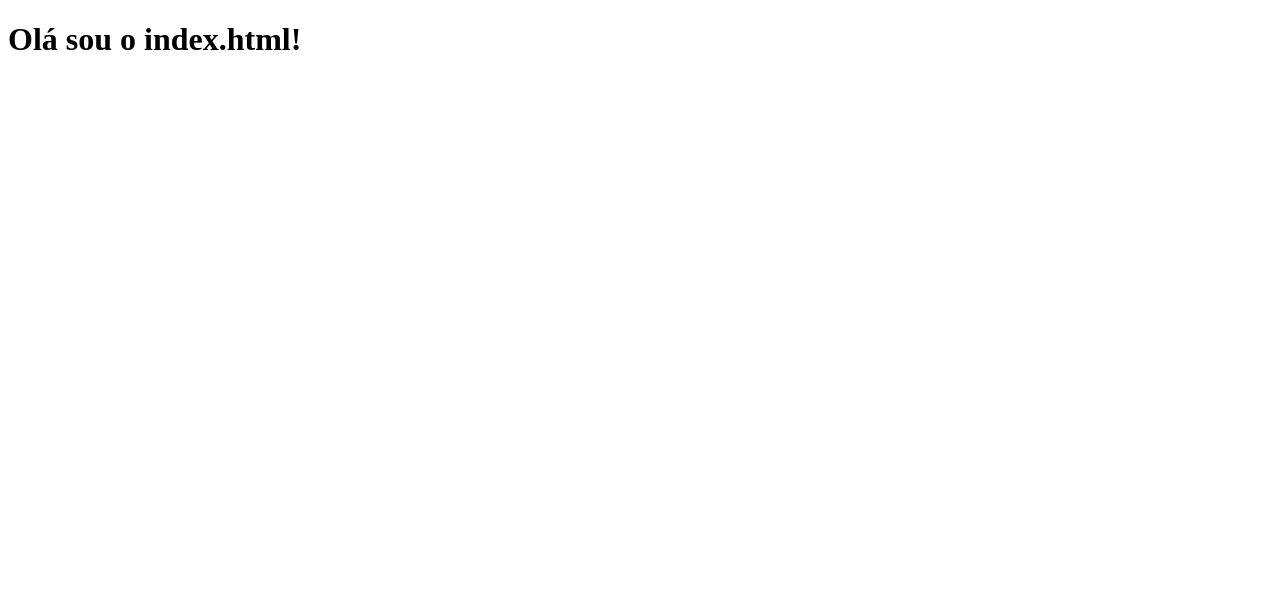
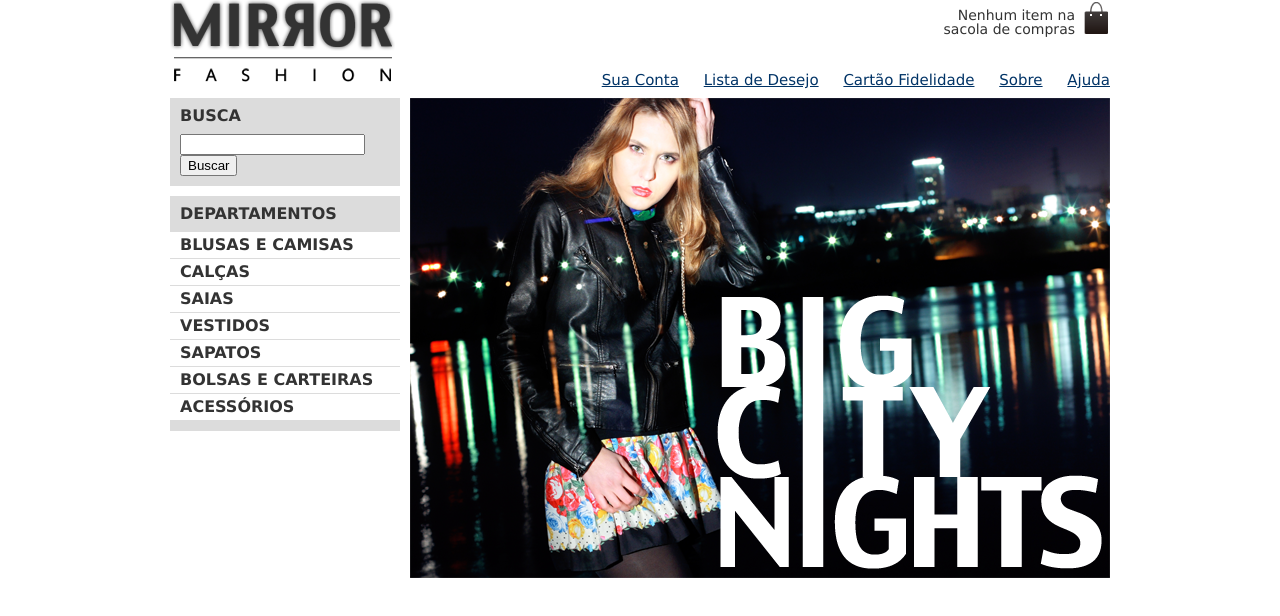
Before and after one commit to RodrigoTeles85/MirrorFashion, a plain HTML site: page mirrorfashion/index.html in a window 1280 px wide. Drawn offline with Linux system fonts and the light colour scheme.

Commit message:
modificando e adicionando novas folhas de estilos

```diff
--- /dev/null
+++ b/css/estilos.css
@@ -0,0 +1,88 @@
+body {
+  color: #333;
+  font-family: 'Lucida Sans Unicode', 'Lucida Grande', sans-serif;
+}
+
+.sacola {
+  background-image: url(../img/sacola.png);
+  background-repeat: no-repeat;
+  background-position: top right;
+
+  font-size: 14px;
+  padding-right: 35px;
+  text-align: right;
+  width: 140px;
+  padding-top: 8px;
+  position: absolute;
+  top: 0;
+  right: 0;
+}
+
+header {
+  position: relative;
+}
+
+.container {
+  margin: 0 auto;
+  width: 940px;
+}
+
+.menu-opcoes {
+  position: absolute;
+  bottom: 0;
+  right: 0;
+}
+
+.menu-opcoes ul {
+  font-size: 15px;
+  position: abosolute;
+  bottom: 0;
+  right: 0;
+}
+
+.menu-opcoes ul li {
+  display: inline;
+  margin-left: 20px;
+}
+
+.menu-opcoes a {
+  color: #036;
+}
+
+.busca,
+.menu-departamentos {
+  background-color: #dcdcdc;
+  font-weight: bold;
+  text-transform: uppercase;
+
+  margin-right: 10px;
+  width: 230px;
+  float: left;
+}
+
+.menu-departamentos {
+  clear: left;
+  margin-top: 10px;
+  padding-bottom: 10px;
+}
+
+.busca h2,
+.busca form,
+.menu-departamentos h2 {
+  margin: 10px;
+}
+
+.menu-departamentos li {
+  background-color: #fff;
+  margin-bottom: 1px;
+  padding: 5px 10px;
+}
+
+.menu-departamentos a {
+  color: #333;
+  text-decoration: none;
+}
+
+.destaque {
+  margin-top: 10px;
+}
--- /dev/null
+++ b/css/reset.css
@@ -0,0 +1,124 @@
+html,
+body,
+div,
+span,
+applet,
+object,
+iframe,
+h1,
+h2,
+h3,
+h4,
+h5,
+h6,
+p,
+blockquote,
+pre,
+a,
+abbr,
+acronym,
+address,
+big,
+cite,
+code,
+del,
+dfn,
+em,
+img,
+ins,
+kbd,
+q,
+s,
+samp,
+small,
+strike,
+strong,
+sub,
+sup,
+tt,
+var,
+b,
+u,
+i,
+center,
+dl,
+dt,
+dd,
+ol,
+ul,
+li,
+fieldset,
+form,
+label,
+legend,
+table,
+caption,
+tbody,
+tfoot,
+thead,
+tr,
+th,
+td,
+article,
+aside,
+canvas,
+details,
+embed,
+figure,
+figcaption,
+footer,
+header,
+hgroup,
+menu,
+nav,
+output,
+ruby,
+section,
+summary,
+time,
+mark,
+audio,
+video {
+  margin: 0;
+  padding: 0;
+  border: 0;
+  font-size: 100%;
+  font: inherit;
+  vertical-align: baseline;
+}
+/* HTML5 display-role reset for older browsers */
+article,
+aside,
+details,
+figcaption,
+figure,
+footer,
+header,
+hgroup,
+menu,
+nav,
+section {
+  display: block;
+}
+body {
+  line-height: 1;
+}
+ol,
+ul {
+  list-style: none;
+}
+blockquote,
+q {
+  quotes: none;
+}
+blockquote:before,
+blockquote:after,
+q:before,
+q:after {
+  content: '';
+  content: none;
+}
+table {
+  border-collapse: collapse;
+  border-spacing: 0;
+}
--- a/css/sobre.css
+++ b/css/sobre.css
@@ -7,10 +7,8 @@ body {
 }
 
 #cabecalho {
+  margin-top: 30px;
   text-align: center;
-}
-
-.logo-principal {
 }
 
 h1 {
--- a/mirrorfashion/index.html
+++ b/mirrorfashion/index.html
@@ -5,8 +5,69 @@
     <meta http-equiv="X-UA-Compatible" content="IE=edge" />
     <meta name="viewport" content="width=device-width, initial-scale=1.0" />
     <title>Mirror Fashion</title>
+
+    <!-- folhas de estilos -->
+    <link rel="stylesheet" href="/css/reset.css" />
+    <link rel="stylesheet" href="/css/estilos.css" />
   </head>
   <body>
-    <h1>Olá sou o index.html!</h1>
+    <!-- inicio de cabecalho -->
+    <header class="container">
+      <h1>
+        <img src="/img/logo.png" alt="Logo da Mirror Fashion" />
+      </h1>
+      <p class="sacola">Nenhum item na sacola de compras</p>
+
+      <nav class="menu-opcoes">
+        <ul>
+          <li><a href="#">Sua Conta</a></li>
+          <li><a href="#">Lista de Desejo</a></li>
+          <li><a href="#">Cartão Fidelidade</a></li>
+          <li><a href="sobre.html">Sobre</a></li>
+          <li><a href="#">Ajuda</a></li>
+        </ul>
+      </nav>
+
+      <!-- [if lt IE 9]>
+	      <script src = "bower_components / html5shiv / dist / html5shiv.js"> </script>
+      <! [endif] -->
+    </header>
+    <!-- fim de cabecalho -->
+
+    <div class="container destaque">
+      <section class="busca">
+        <h2>Busca</h2>
+
+        <form action="">
+          <input type="search" />
+          <button>Buscar</button>
+        </form>
+      </section>
+      <!-- fim .busca -->
+
+      <section class="menu-departamentos">
+        <h2>Departamentos</h2>
+
+        <nav>
+          <ul>
+            <li><a href="#">Blusas e Camisas</a></li>
+            <li><a href="#">Calças</a></li>
+            <li><a href="#">Saias</a></li>
+            <li><a href="#">Vestidos</a></li>
+            <li><a href="#">Sapatos</a></li>
+            <li><a href="#">Bolsas e Carteiras</a></li>
+            <li><a href="#">Acessórios</a></li>
+          </ul>
+        </nav>
+      </section>
+      <!-- fim .menu-departamentos -->
+
+      <section class="banner-destaque">
+        <figure>
+          <img src="/img/destaque-home.png" alt="Promoção: Big City Night" />
+        </figure>
+      </section>
+      <!-- fim .banner-destaque -->
+    </div>
   </body>
 </html>
```
